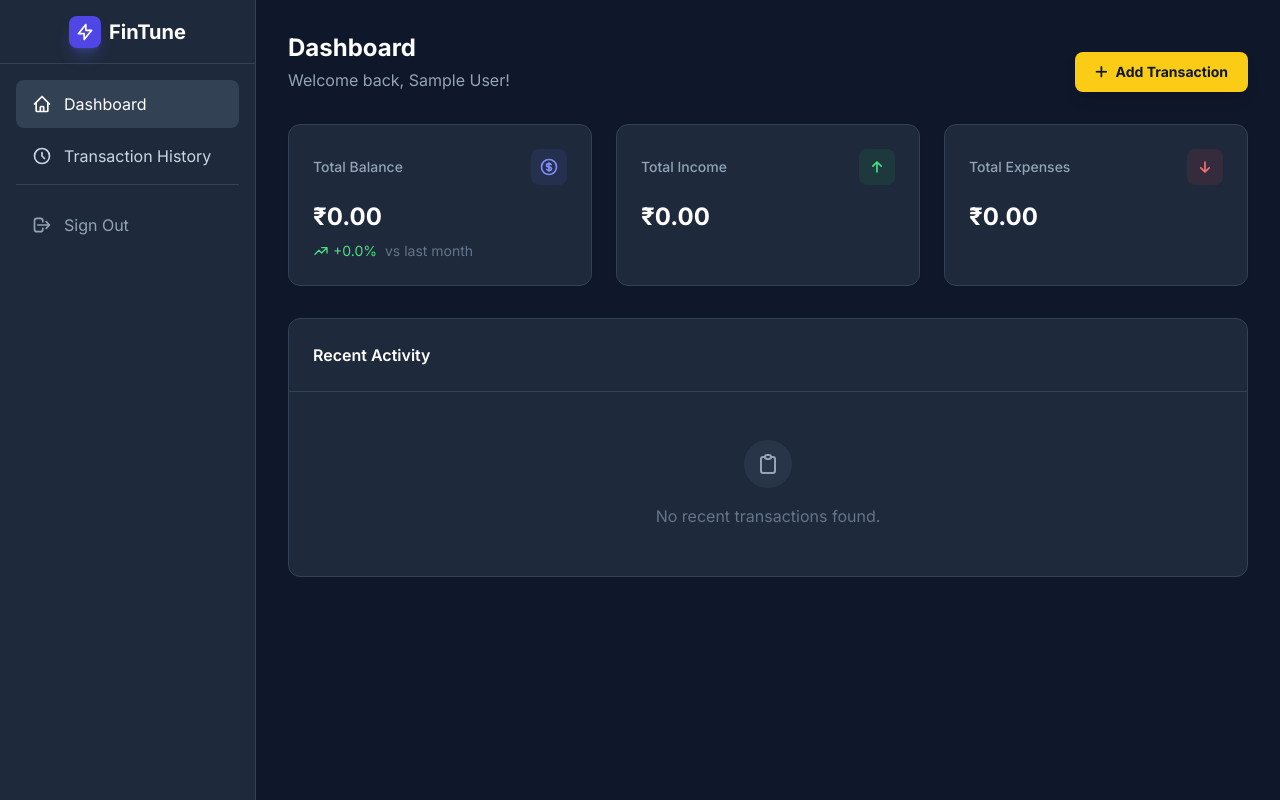
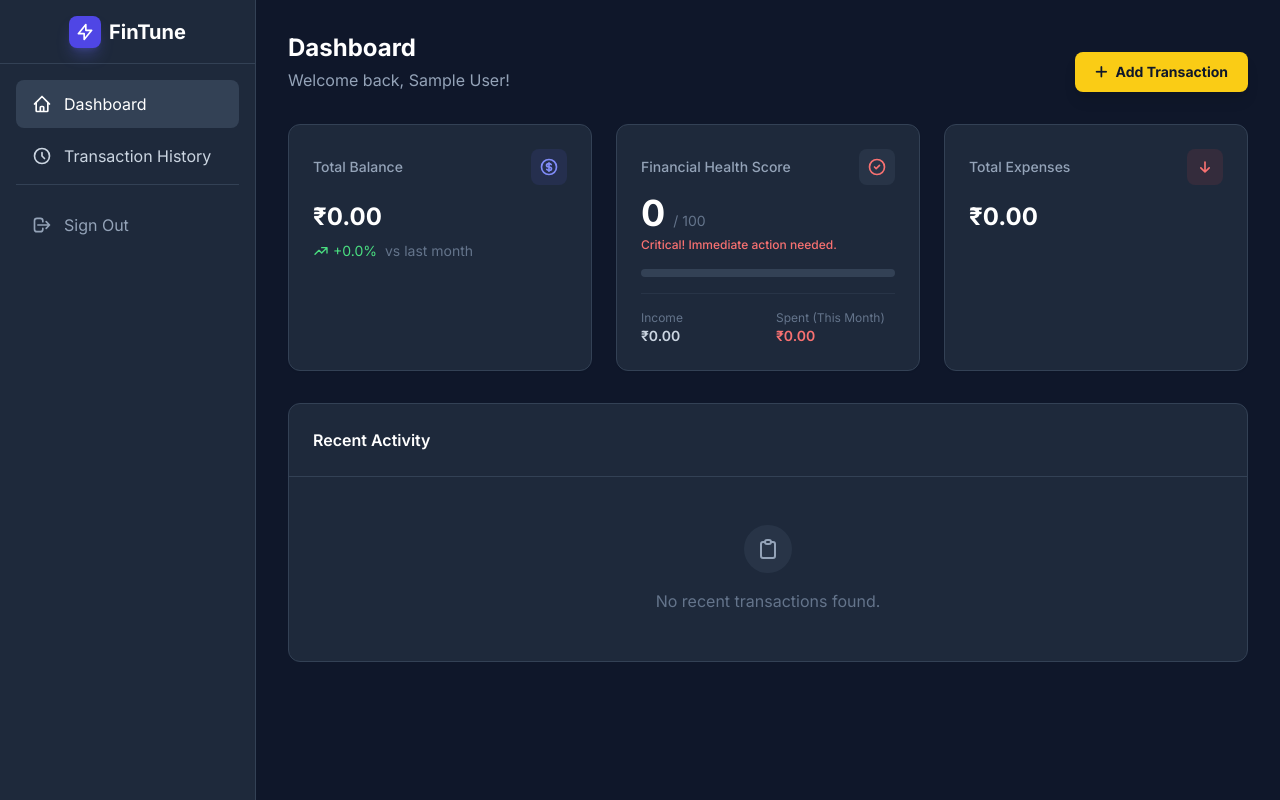
Before and after one commit to ShivamBhilare/FinTune, a Django app: page / in a window 1280 px wide. Run offline with Django 5.2, Linux system fonts and the light colour scheme; the visitor is signed in with stand-in values (Sample User, id 1); data that the repository does not hold is empty; some libraries are stand-ins or nearby versions.

Commit message:
FInancial Health Score working

```diff
--- a/dashboard/templates/dashboard/home.html
+++ b/dashboard/templates/dashboard/home.html
@@ -1,16 +1,19 @@
 {% extends "base.html" %}
-
 {% block title %}Dashboard | FinTune{% endblock %}
 
 {% block content %}
 <div class="mb-8 flex flex-col sm:flex-row sm:items-end justify-between gap-4">
   <div>
     <h1 class="text-2xl font-bold text-white">Dashboard</h1>
-        <p class="text-slate-400 mt-1">Welcome back, {{ request.user.first_name }} {{ request.user.last_name }}!</p>
+    <p class="text-slate-400 mt-1">
+      Welcome back, {{ request.user.first_name }} {{ request.user.last_name }}!
+    </p>
   </div>
 
-    <button @click="transactionModalOpen = true"
-        class="flex items-center gap-2 bg-yellow-400 hover:bg-yellow-500 text-slate-900 px-5 py-2.5 rounded-lg text-sm font-bold transition-all shadow-lg hover:scale-105 active:scale-95">
+  <button
+    @click="transactionModalOpen = true"
+    class="flex items-center gap-2 bg-yellow-400 hover:bg-yellow-500 text-slate-900 px-5 py-2.5 rounded-lg text-sm font-bold transition-all shadow-lg hover:scale-105 active:scale-95"
+  >
     <i class="fas fa-plus"></i> Add Transaction
   </button>
 </div>
@@ -20,56 +23,134 @@
     <div class="flex items-center justify-between mb-4">
       <h3 class="text-slate-400 text-sm font-medium">Total Balance</h3>
       <div class="p-2 bg-indigo-500/10 rounded-lg">
-                <svg xmlns="http://www.w3.org/2000/svg" class="h-5 w-5 text-indigo-400" fill="none" viewBox="0 0 24 24"
-                    stroke="currentColor">
-                    <path stroke-linecap="round" stroke-linejoin="round" stroke-width="2"
-                        d="M12 8c-1.657 0-3 .895-3 2s1.343 2 3 2 3 .895 3 2-1.343 2-3 2m0-8c1.11 0 2.08.402 2.599 1M12 8V7m0 1v8m0 0v1m0-1c-1.11 0-2.08-.402-2.599-1M21 12a9 9 0 11-18 0 9 9 0 0118 0z" />
+        <svg
+          xmlns="http://www.w3.org/2000/svg"
+          class="h-5 w-5 text-indigo-400"
+          fill="none"
+          viewBox="0 0 24 24"
+          stroke="currentColor"
+        >
+          <path
+            stroke-linecap="round"
+            stroke-linejoin="round"
+            stroke-width="2"
+            d="M12 8c-1.657 0-3 .895-3 2s1.343 2 3 2 3 .895 3 2-1.343 2-3 2m0-8c1.11 0 2.08.402 2.599 1M12 8V7m0 1v8m0 0v1m0-1c-1.11 0-2.08-.402-2.599-1M21 12a9 9 0 11-18 0 9 9 0 0118 0z"
+          />
         </svg>
       </div>
     </div>
-        <div class="text-2xl font-bold text-white">₹{{ total_balance|floatformat:2 }}</div>
-        <div class="mt-2 text-sm {% if percentage_change >= 0 %}text-green-400{% else %}text-red-400{% endif %} flex items-center gap-1">
-            <svg xmlns="http://www.w3.org/2000/svg" class="h-4 w-4" fill="none" viewBox="0 0 24 24"
-                stroke="currentColor">
+    <div class="text-2xl font-bold text-white">
+      ₹{{ total_balance|floatformat:2 }}
+    </div>
+    <div
+      class="mt-2 text-sm {% if percentage_change >= 0 %}text-green-400{% else %}text-red-400{% endif %} flex items-center gap-1"
+    >
+      <svg
+        xmlns="http://www.w3.org/2000/svg"
+        class="h-4 w-4"
+        fill="none"
+        viewBox="0 0 24 24"
+        stroke="currentColor"
+      >
         {% if percentage_change >= 0 %}
-                <path stroke-linecap="round" stroke-linejoin="round" stroke-width="2"
-                    d="M13 7h8m0 0v8m0-8l-8 8-4-4-6 6" />
+        <path
+          stroke-linecap="round"
+          stroke-linejoin="round"
+          stroke-width="2"
+          d="M13 7h8m0 0v8m0-8l-8 8-4-4-6 6"
+        />
         {% else %}
-                <path stroke-linecap="round" stroke-linejoin="round" stroke-width="2"
-                    d="M13 17h8m0 0v-8m0 8l-8-8-4 4-6-6" />
+        <path
+          stroke-linecap="round"
+          stroke-linejoin="round"
+          stroke-width="2"
+          d="M13 17h8m0 0v-8m0 8l-8-8-4 4-6-6"
+        />
         {% endif %}
       </svg>
-            <span>{% if percentage_change >= 0 %}+{% endif %}{{ percentage_change|floatformat:1 }}%</span>
+      <span
+        >{% if percentage_change >= 0 %}+{% endif %}{{ percentage_change|floatformat:1 }}%</span
+      >
       <span class="text-slate-500 ml-1">vs last month</span>
     </div>
   </div>
 
-    <div class="bg-slate-800 p-6 rounded-xl border border-slate-700 shadow-sm">
-        <div class="flex items-center justify-between mb-4">
-            <h3 class="text-slate-400 text-sm font-medium">Total Income</h3>
-            <div class="p-2 bg-green-500/10 rounded-lg">
-                <svg xmlns="http://www.w3.org/2000/svg" class="h-5 w-5 text-green-400" fill="none" viewBox="0 0 24 24"
-                    stroke="currentColor">
-                    <path stroke-linecap="round" stroke-linejoin="round" stroke-width="2"
-                        d="M7 11l5-5m0 0l5 5m-5-5v12" />
+  <div
+    class="bg-slate-800 p-6 rounded-xl border border-slate-700 shadow-sm relative overflow-hidden"
+  >
+    <div class="flex items-center justify-between mb-2">
+      <h3 class="text-slate-400 text-sm font-medium">Financial Health Score</h3>
+      <div class="p-2 bg-slate-700/50 rounded-lg">
+        <svg
+          xmlns="http://www.w3.org/2000/svg"
+          class="h-5 w-5 {{ score_color }}"
+          fill="none"
+          viewBox="0 0 24 24"
+          stroke="currentColor"
+        >
+          <path
+            stroke-linecap="round"
+            stroke-linejoin="round"
+            stroke-width="2"
+            d="M9 12l2 2 4-4m6 2a9 9 0 11-18 0 9 9 0 0118 0z"
+          />
         </svg>
       </div>
     </div>
-        <div class="text-2xl font-bold text-white">₹{{ total_income|floatformat:2 }}</div>
+
+    <div class="flex items-baseline gap-2 mt-1">
+      <span class="text-4xl font-bold text-white">{{ health_score }}</span>
+      <span class="text-sm text-slate-500">/ 100</span>
+    </div>
+
+    <p class="text-xs {{ score_color }} mt-1 font-medium">{{ message }}</p>
+
+    <div class="w-full bg-slate-700 h-2 rounded-full mt-4">
+      <div
+        class="{{ progress_color }} h-2 rounded-full transition-all duration-1000"
+        style="width: calc({{ health_score }} * 1%)"
+      ></div>
+    </div>
+
+    <div class="grid grid-cols-2 gap-4 mt-4 pt-4 border-t border-slate-700/50">
+      <div>
+        <p class="text-xs text-slate-500">Income</p>
+        <p class="text-sm font-semibold text-slate-300">
+          ₹{{ monthly_income|floatformat:2 }}
+        </p>
+      </div>
+      <div>
+        <p class="text-xs text-slate-500">Spent (This Month)</p>
+        <p class="text-sm font-semibold text-red-400">
+          ₹{{ current_expenses|floatformat:2 }}
+        </p>
+      </div>
+    </div>
   </div>
 
   <div class="bg-slate-800 p-6 rounded-xl border border-slate-700 shadow-sm">
     <div class="flex items-center justify-between mb-4">
       <h3 class="text-slate-400 text-sm font-medium">Total Expenses</h3>
       <div class="p-2 bg-red-500/10 rounded-lg">
-                <svg xmlns="http://www.w3.org/2000/svg" class="h-5 w-5 text-red-400" fill="none" viewBox="0 0 24 24"
-                    stroke="currentColor">
-                    <path stroke-linecap="round" stroke-linejoin="round" stroke-width="2"
-                        d="M17 13l-5 5m0 0l-5-5m5 5V6" />
+        <svg
+          xmlns="http://www.w3.org/2000/svg"
+          class="h-5 w-5 text-red-400"
+          fill="none"
+          viewBox="0 0 24 24"
+          stroke="currentColor"
+        >
+          <path
+            stroke-linecap="round"
+            stroke-linejoin="round"
+            stroke-width="2"
+            d="M17 13l-5 5m0 0l-5-5m5 5V6"
+          />
         </svg>
       </div>
     </div>
-        <div class="text-2xl font-bold text-white">₹{{ total_expense|floatformat:2 }}</div>
+    <div class="text-2xl font-bold text-white">
+      ₹{{ total_expense|floatformat:2 }}
+    </div>
   </div>
 </div>
 
@@ -92,17 +173,20 @@
         {% for transaction in recent_transactions %}
         <tr class="hover:bg-slate-700/30 transition-colors">
           <td class="px-6 py-4">{{ transaction.date|date:"M d, Y" }}</td>
-                    <td class="px-6 py-4 font-medium text-white">{{ transaction.vendor_name }}</td>
+          <td class="px-6 py-4 font-medium text-white">
+            {{ transaction.vendor_name }}
+          </td>
           <td class="px-6 py-4">
-                        <span class="px-2 py-1 rounded-full text-xs font-medium
-                            {% if transaction.transaction_type == 'INCOME' %}bg-green-500/10 text-green-400
-                            {% else %}bg-slate-600/30 text-slate-300{% endif %}">
+            <span
+              class="px-2 py-1 rounded-full text-xs font-medium {% if transaction.transaction_type == 'INCOME' %}bg-green-500/10 text-green-400 {% else %}bg-slate-600/30 text-slate-300{% endif %}"
+            >
               {{ transaction.get_category_display }}
             </span>
           </td>
-                    <td class="px-6 py-4 text-right font-bold
-                        {% if transaction.transaction_type == 'INCOME' %}text-green-400{% else %}text-white{% endif %}">
-                        {% if transaction.transaction_type == 'INCOME' %}+{% else %}-{% endif %}₹{{ transaction.amount|floatformat:2 }}
+          <td
+            class="px-6 py-4 text-right font-bold {% if transaction.transaction_type == 'INCOME' %}text-green-400{% else %}text-white{% endif %}"
+          >
+            {% if transaction.transaction_type == 'INCOME' %}+{% else %}-{% endif %}₹ {{ transaction.amount|floatformat:2 }}
           </td>
         </tr>
         {% endfor %}
@@ -111,11 +195,22 @@
   </div>
   {% else %}
   <div class="p-6 text-center text-slate-500 py-12">
-        <div class="inline-flex items-center justify-center w-12 h-12 rounded-full bg-slate-700/50 mb-4">
-            <svg xmlns="http://www.w3.org/2000/svg" class="h-6 w-6 text-slate-400" fill="none" viewBox="0 0 24 24"
-                stroke="currentColor">
-                <path stroke-linecap="round" stroke-linejoin="round" stroke-width="2"
-                    d="M9 5H7a2 2 0 00-2 2v12a2 2 0 002 2h10a2 2 0 002-2V7a2 2 0 00-2-2h-2M9 5a2 2 0 002 2h2a2 2 0 002-2M9 5a2 2 0 012-2h2a2 2 0 012 2" />
+    <div
+      class="inline-flex items-center justify-center w-12 h-12 rounded-full bg-slate-700/50 mb-4"
+    >
+      <svg
+        xmlns="http://www.w3.org/2000/svg"
+        class="h-6 w-6 text-slate-400"
+        fill="none"
+        viewBox="0 0 24 24"
+        stroke="currentColor"
+      >
+        <path
+          stroke-linecap="round"
+          stroke-linejoin="round"
+          stroke-width="2"
+          d="M9 5H7a2 2 0 00-2 2v12a2 2 0 002 2h10a2 2 0 002-2V7a2 2 0 00-2-2h-2M9 5a2 2 0 002 2h2a2 2 0 002-2M9 5a2 2 0 012-2h2a2 2 0 012 2"
+        />
       </svg>
     </div>
     <p>No recent transactions found.</p>
--- a/dashboard/views/dashboard_views.py
+++ b/dashboard/views/dashboard_views.py
@@ -4,6 +4,7 @@ from django.db.models import Sum
 from dashboard.models import Transaction
 from django.utils import timezone
 from datetime import timedelta
+from .healthScore_views import get_health_score_context
 
 
 @login_required
@@ -12,7 +13,10 @@ def home(request):
 
     # Current Stats
     try:
-        initial_balance = user.profile.cash_balance
+        # Handling the case where Profile might not exist or cash_balance is accessed
+        initial_balance = 0
+        if hasattr(user, 'profile'):
+             initial_balance = user.profile.cash_balance or 0
     except:
         initial_balance = 0
 
@@ -20,8 +24,17 @@ def home(request):
     expense = Transaction.objects.filter(user=user, transaction_type='EXPENSE').aggregate(Sum('amount'))['amount__sum'] or 0
     balance = initial_balance + income - expense
 
+    # Calculate Current Month Expense for Display
+    now = timezone.now()
+    current_month_expense = Transaction.objects.filter(
+        user=user,
+        transaction_type='EXPENSE',
+        date__month=now.month,
+        date__year=now.year
+    ).aggregate(Sum('amount'))['amount__sum'] or 0
+
     # Previous Month Stats (30 days ago)
-    last_month = timezone.now() - timedelta(days=30)
+    last_month = now - timedelta(days=30)
     income_last = Transaction.objects.filter(user=user, date__lt=last_month, transaction_type='INCOME').aggregate(Sum('amount'))['amount__sum'] or 0
     expense_last = Transaction.objects.filter(user=user, date__lt=last_month, transaction_type='EXPENSE').aggregate(Sum('amount'))['amount__sum'] or 0
     balance_last = initial_balance + income_last - expense_last
@@ -30,7 +43,7 @@ def home(request):
     if balance_last != 0:
         percentage_change = ((balance - balance_last) / abs(balance_last)) * 100
     else:
-        percentage_change = 0 # If start was 0 and now is 0, no change. If start 0 and now >0, technically infinite growth.
+        percentage_change = 0
         if balance > 0:
             percentage_change = 100
         elif balance < 0:
@@ -41,9 +54,23 @@ def home(request):
     context = {
         'total_balance': balance,
         'total_income': income,
-        'total_expense': expense,
+        'total_expense': current_month_expense, # Using current month expense as requested
         'recent_transactions': recent_transactions,
         'percentage_change': percentage_change,
         'balance_is_positive': percentage_change >= 0
     }
+
+    # Add Health Score Context
+    try:
+        health_context = get_health_score_context(user)
+        context.update(health_context)
+    except Exception as e:
+        print(f"Error calculating health score: {e}")
+        context.update({
+            'health_score': 0,
+            'message': "Set up profile to see score",
+            'score_color': "text-slate-400",
+            'progress_color': "bg-slate-700"
+        })
+
     return render(request, 'dashboard/home.html', context)
--- /dev/null
+++ b/dashboard/views/healthScore_views.py
@@ -0,0 +1,81 @@
+from django.db.models import Sum
+from django.utils import timezone
+from decimal import Decimal
+from dashboard.models import Transaction
+
+def get_health_score_context(user):
+    now = timezone.now()
+
+    # --- 1. Get User Income for CURRENT MONTH to simulate "Monthly Income" ---
+    # Since we don't have a Profile model with a fixed salary, we sum actual income.
+    monthly_income = Transaction.objects.filter(
+        user=user,
+        transaction_type='INCOME',
+        date__month=now.month,
+        date__year=now.year
+    ).aggregate(Sum('amount'))['amount__sum'] or Decimal(0)
+
+
+    # Filter: Current User + Expense Type + Current Month + Current Year
+    current_month_expenses = Transaction.objects.filter(
+        user=user,
+        transaction_type='EXPENSE',
+        date__month=now.month,
+        date__year=now.year
+    ).aggregate(Sum('amount'))['amount__sum'] or Decimal(0)
+
+    # --- 3. The Health Score Logic (0-100) ---
+    health_score = 0
+
+    if monthly_income > 0:
+        # Metric A: Savings Rate (Target: Save 20% of income)
+        savings = monthly_income - current_month_expenses
+        savings_rate = (savings / monthly_income) * 100
+
+        # Scoring Rules for Savings
+        if savings_rate >= 20:
+            score_savings = 50  # Perfect score
+        elif savings_rate < 0:
+            score_savings = 0   # In Debt
+        else:
+            score_savings = (savings_rate / 20) * 50 # Scaled score
+
+        # Metric B: Expense Control (Target: Spend < 80% of income)
+        spend_ratio = (current_month_expenses / monthly_income) * 100
+
+        if spend_ratio > 100:
+            score_control = 0
+        elif spend_ratio < 50:
+            score_control = 50
+        else:
+            # If you spend 80%, you get 20pts. If you spend 50%, you get 50pts.
+            score_control = 50 - (spend_ratio - 50)
+
+        health_score = int(score_savings + max(0, score_control))
+
+        # Clamp score between 0 and 100
+        health_score = max(0, min(100, health_score))
+
+    # --- 4. Determine UI Colors & Messages ---
+    if health_score >= 80:
+        score_color = "text-emerald-400" # Green
+        progress_color = "bg-emerald-500"
+        message = "Excellent! You're a master."
+    elif health_score >= 50:
+        score_color = "text-yellow-400" # Yellow
+        progress_color = "bg-yellow-500"
+        message = "Good, but watch your spending."
+    else:
+        score_color = "text-red-400" # Red
+        progress_color = "bg-red-500"
+        message = "Critical! Immediate action needed."
+
+    return {
+        'health_score': health_score,
+        'score_color': score_color,     # For text
+        'progress_color': progress_color, # For progress bar
+        'message': message,
+        'monthly_income': monthly_income,
+        'current_expenses': current_month_expenses,
+        'savings': monthly_income - current_month_expenses
+    }
```
Lines whose indentation alone changed are shown as unchanged.
